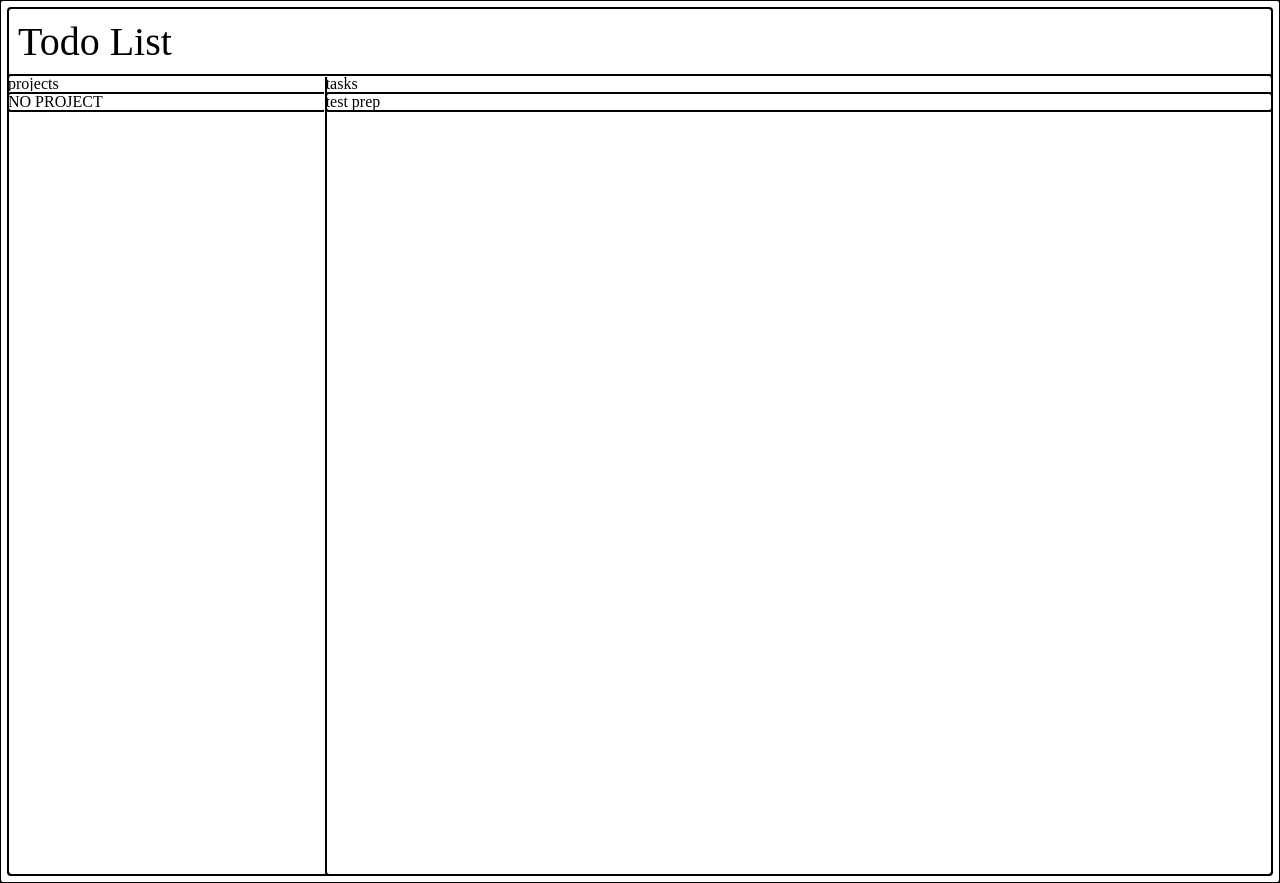
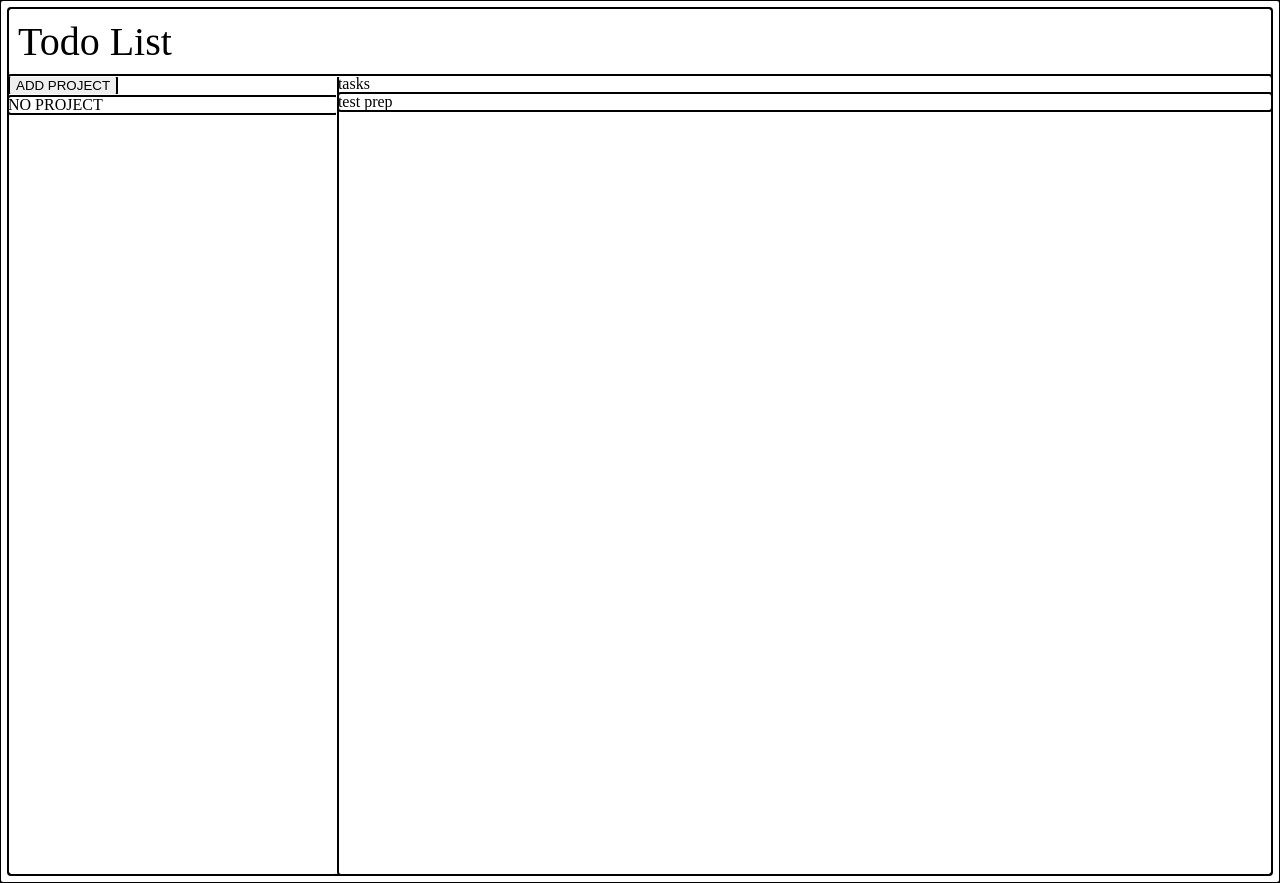
Before and after one commit to singhutp-glitch/todo-list, a website built with webpack: page src/template.html in a window 1280 px wide. Built offline with nearby package versions, Linux system fonts and the light colour scheme.

Commit message:
Make project btn work

```diff
--- a/src/dom.js
+++ b/src/dom.js
@@ -11,6 +11,11 @@ class domStuff
             projectsDiv.appendChild(projectCard)
         }
         this.displayProject(projectItem.projects[0]);
+        const projectBtn=document.querySelector('.projectBtn');
+        projectBtn.addEventListener("click",(event)=>{
+            console.log("add project");
+
+        })
 
     }
     displayProject(project)
--- a/src/styles.css
+++ b/src/styles.css
@@ -17,3 +17,6 @@ nav{
     flex:4 0 auto;
     min-height: 100vh;
 }
+.projectBtn{
+    display: block;
+}
--- a/src/template.html
+++ b/src/template.html
@@ -8,7 +8,9 @@
 <body>
     <nav class="navi">Todo List</nav>
     <div class="contain">
-        <div class="projects">projects</div>
+        <div class="projects">
+            <button class="projectBtn">ADD PROJECT</button>
+        </div>
         <div class="tasks">tasks</div>
     </div>
 </body>
```
Also changed, not shown: src/index.js (line endings or trailing spaces).
